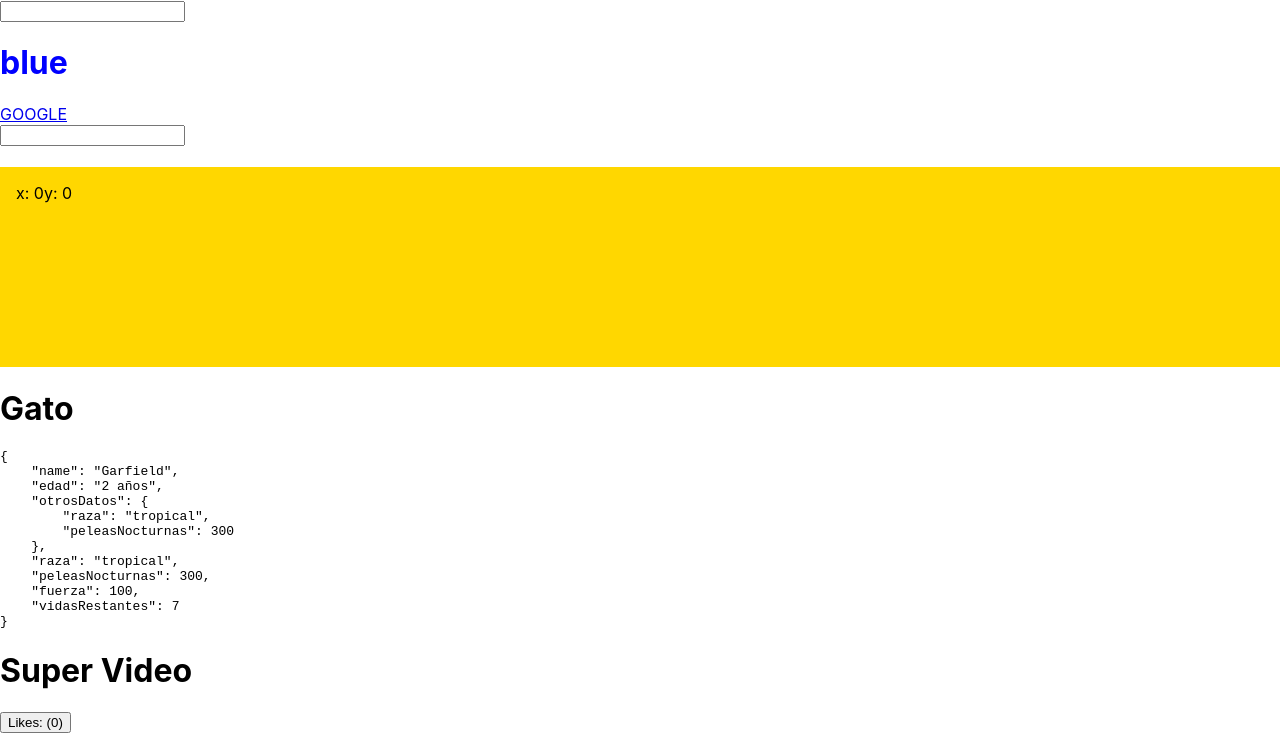
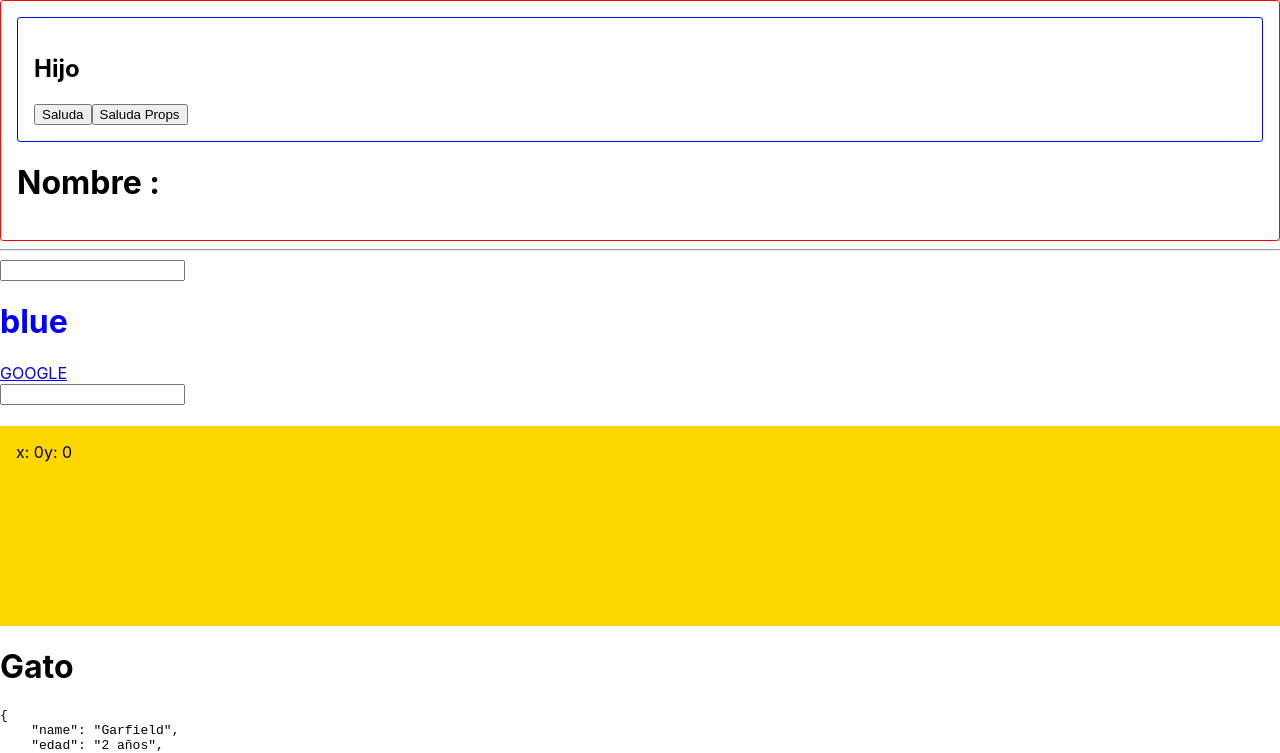
Before and after one commit to ElixCD/react-fundamentos, a React (Create React App) app in the folder eventos/: page / in a window 1280 px wide. Shown: the top 753 px of the page. Built offline with nearby package versions, Linux system fonts and the light colour scheme.

Commit message:
Eventos personalizados

```diff
--- a/eventos/src/App.js
+++ b/eventos/src/App.js
@@ -6,6 +6,7 @@ import EventosMouse from './EventosMouse'
 import EventosInput from './EventosInput'
 import EventoNativoVsDOM from './EventoNativoVsDOM'
 import PersistenciaEventos from './PersistenciaEventos'
+import Padre from './Components/EventosPersonalizados/Padre'
 
 class App extends Component {
   state = {
@@ -21,6 +22,8 @@ class App extends Component {
 
     return (
       <div>
+        <Padre />
+        <hr />
         <PersistenciaEventos />
         <EventoNativoVsDOM />
         <EventosInput />
--- /dev/null
+++ b/eventos/src/Components/EventosPersonalizados/EventosPersonalizados.css
@@ -0,0 +1,13 @@
+.box {
+  padding: 1em;
+  box-sizing: border-box;
+  border-radius: 0.2em;
+}
+
+.red {
+  border: 1px solid red;
+}
+
+.blue {
+  border: 1px solid blue;
+}
--- /dev/null
+++ b/eventos/src/Components/EventosPersonalizados/Hijo.js
@@ -0,0 +1,21 @@
+import React, {Component} from 'react'
+import './EventosPersonalizados.css'
+
+class Hijo extends Component{
+    manejadorClick = () => {
+        this.props.onSaludaProps('Hola React')
+    }
+
+    render(){
+        return(
+            <div className='box blue'>
+                <h2>Hijo</h2>
+                <button onClick= {this.props.onSaluda} > Saluda</button>
+                <button onClick= {this.manejadorClick} > Saluda Props</button>
+            </div>
+        )
+    }
+}
+
+
+export default Hijo
--- /dev/null
+++ b/eventos/src/Components/EventosPersonalizados/Padre.js
@@ -0,0 +1,35 @@
+import React, {Component} from 'react'
+import './EventosPersonalizados.css'
+// import styles from './EventosPersonalizados.css'
+import Hijo from './Hijo'
+
+class Padre extends Component{
+    state = {
+        name:''
+    }
+
+    manejador = () => {
+        alert('Hey')
+    }
+
+    manejadorProps = (name) => {
+        this.setState({name: name})
+    }
+
+    render(){
+        return(
+            <div className='box red'>
+                <Hijo
+                    onSaluda={this.manejador}
+                    onSaludaProps ={this.manejadorProps}
+                />
+
+                <h1>Nombre : {this.state.name} </h1>
+
+            </div>
+        )
+    }
+}
+
+
+export default Padre
```
